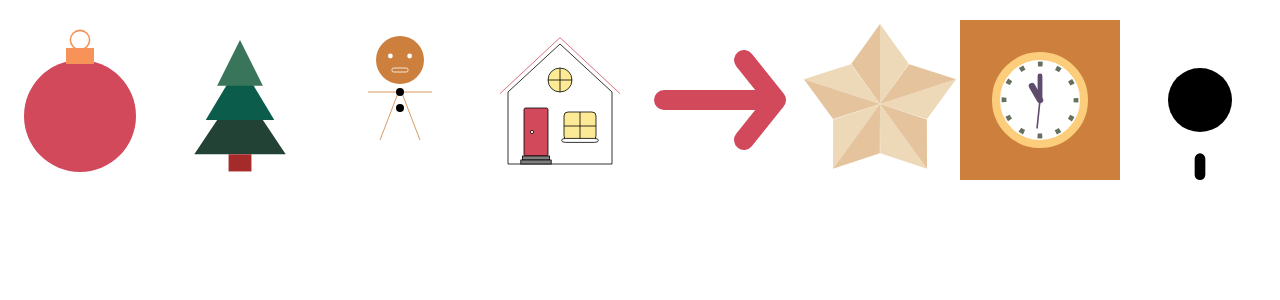
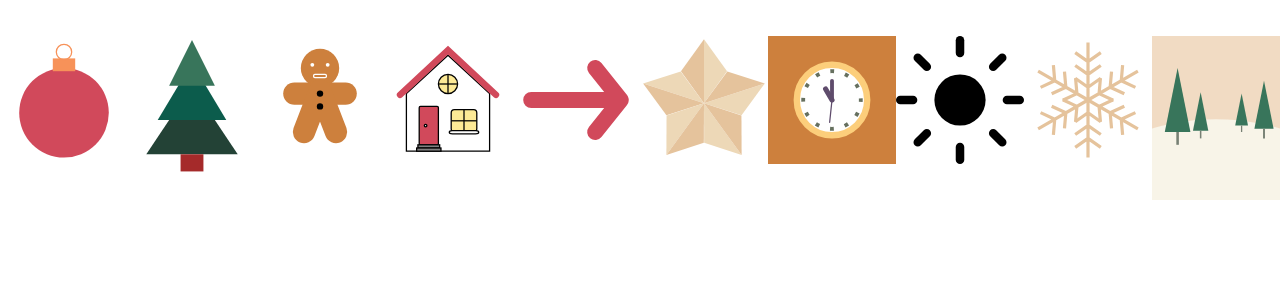
Before and after one commit to AeuJoung/svg-daily-study, a Next.js app: page / in a window 1280 px wide. Shown: the top 300 px of the page. Built offline with nearby package versions, Linux system fonts and the light colour scheme.

Commit message:
20240702

```diff
--- a/src/app/_study/8_sun.tsx
+++ b/src/app/_study/8_sun.tsx
@@ -1,18 +1,75 @@
 import styles from "@/app/_study/shape.module.css"
+import { use } from "react"
 
 export default function Sun() {
-    return (
+    return (<>
         <section className={styles.svgBox}>
-            <svg width={200} height={200} viewBox="-15 -15 30 30">
+            <svg viewBox="-15 -15 30 30">
                 <circle r={6} />
                 <line
+                    id="ray"
                     stroke="black"
                     strokeWidth = {2}
                     strokeLinecap="round"
                     x1={0} y1={11}
                     x2={0} y2={14}
                 />
+
+                {/* id로 요소를 복사해서 사용 가능 */}
+                <use
+                    href="#ray"
+                    transform="rotate(45)"
+                />
+                <use
+                    href="#ray"
+                    transform="rotate(90)"
+                />
+                <use
+                    href="#ray"
+                    transform="rotate(135)"
+                />
+                <use
+                    href="#ray"
+                    transform="rotate(180)"
+                />
+                <use
+                    href="#ray"
+                    transform="rotate(225)"
+                />
+                <use
+                    href="#ray"
+                    transform="rotate(270)"
+                />
+                <use
+                    href="#ray"
+                    transform="rotate(315)"
+                />
             </svg>
         </section>
+
+        <section className={styles.svgBox}>
+            <svg viewBox="-100 -100 200 200">
+                <path
+                    id="branch"
+                    d="
+                        M 0   0 L   0 -90
+                        M 0 -20 L  20 -34
+                        M 0 -20 L -20 -34
+                        M 0 -40 L  20 -54
+                        M 0 -40 L -20 -54
+                        M 0 -60 L  20 -74
+                        M 0 -60 L -20 -74"
+                    stroke="#E5C39C"
+                    strokeWidth={5}
+                />
+
+                <use href="#branch" transform="rotate(60)"  />
+                <use href="#branch" transform="rotate(120)"  />
+                <use href="#branch" transform="rotate(180)"  />
+                <use href="#branch" transform="rotate(240)"  />
+                <use href="#branch" transform="rotate(300)"  />
+            </svg>
+        </section>
+        </>
     )
 }
--- /dev/null
+++ b/src/app/_study/9_forest.tsx
@@ -0,0 +1,23 @@
+import styles from "@/app/_study/shape.module.css"
+
+export default function Forest() {
+    return (
+        <section className={styles.svgBox}>
+            <svg viewBox="-100 -100 200 200">
+                <defs>
+                    <g id="tree">
+                        <polygon points="-10,0 10,0 0,-50" fill="#38755b" />
+                        <line x1={0} y1={0} x2={0} y2={10} stroke="#778074" stroke-width={2} />
+                    </g>
+                </defs>
+                <rect x={-100} y={-100} width={200} height={200} fill="#f1dbc3" ></rect>
+                <circle cx={0} cy={380} r={350} fill="#f8f4e8" />
+
+                <use href="#tree" x={-30} y={25} transform="scale(2)" />
+                <use href="#tree" x={-20} y={40} transform="scale(1.2)" />
+                <use href="#tree" x={40} y={40} />
+                <use href="#tree" x={50} y={30} transform="scale(1.5)" />
+            </svg>
+        </section>
+    );
+}
--- a/src/app/_study/shape.module.css
+++ b/src/app/_study/shape.module.css
@@ -15,13 +15,13 @@
 .mouth {
     fill: none;
     stroke: white;
-    strokeWidth: 2px;
+    stroke-width: 2px;
 }
 
 .limb {
     stroke: #cd803d;
-    strokeWidth: 35px;
-    strokeLinecap: round;
+    stroke-width: 35px;
+    stroke-linecap: round;
 }
 .button {
     fill: black;
@@ -31,15 +31,15 @@
 /*4_house*/
 .house {
     stroke: black;
-    strokeWidth: 2px;
+    stroke-width: 2px;
     fill: white;
   }
 
 .house .roof {
 fill: none;
 stroke: #d1495b;
-strokeWidth: 10px;
-strokeLinecap: round;
+stroke-width: 10px;
+stroke-linecap: round;
 }
 
 .house .door {
@@ -56,5 +56,5 @@ fill: #fdea96;
 
 .house .window-sill {
 fill: #d1495b;
-strokeLinecap: round;
+stroke-linecap: round;
 }
--- a/src/app/page.tsx
+++ b/src/app/page.tsx
@@ -8,6 +8,7 @@ import Arrow from "./_study/5_Arrow";
 import Star from "./_study/6_star";
 import Clock from "./_study/7_clock";
 import Sun from "./_study/8_sun";
+import Forest from "./_study/9_forest";
 
 //https://svg-tutorial.com/
 
@@ -23,6 +24,7 @@ export default function Home() {
           <Star />
           <Clock />
           <Sun />
+          <Forest />
         </section>
     </main>
   );
```
